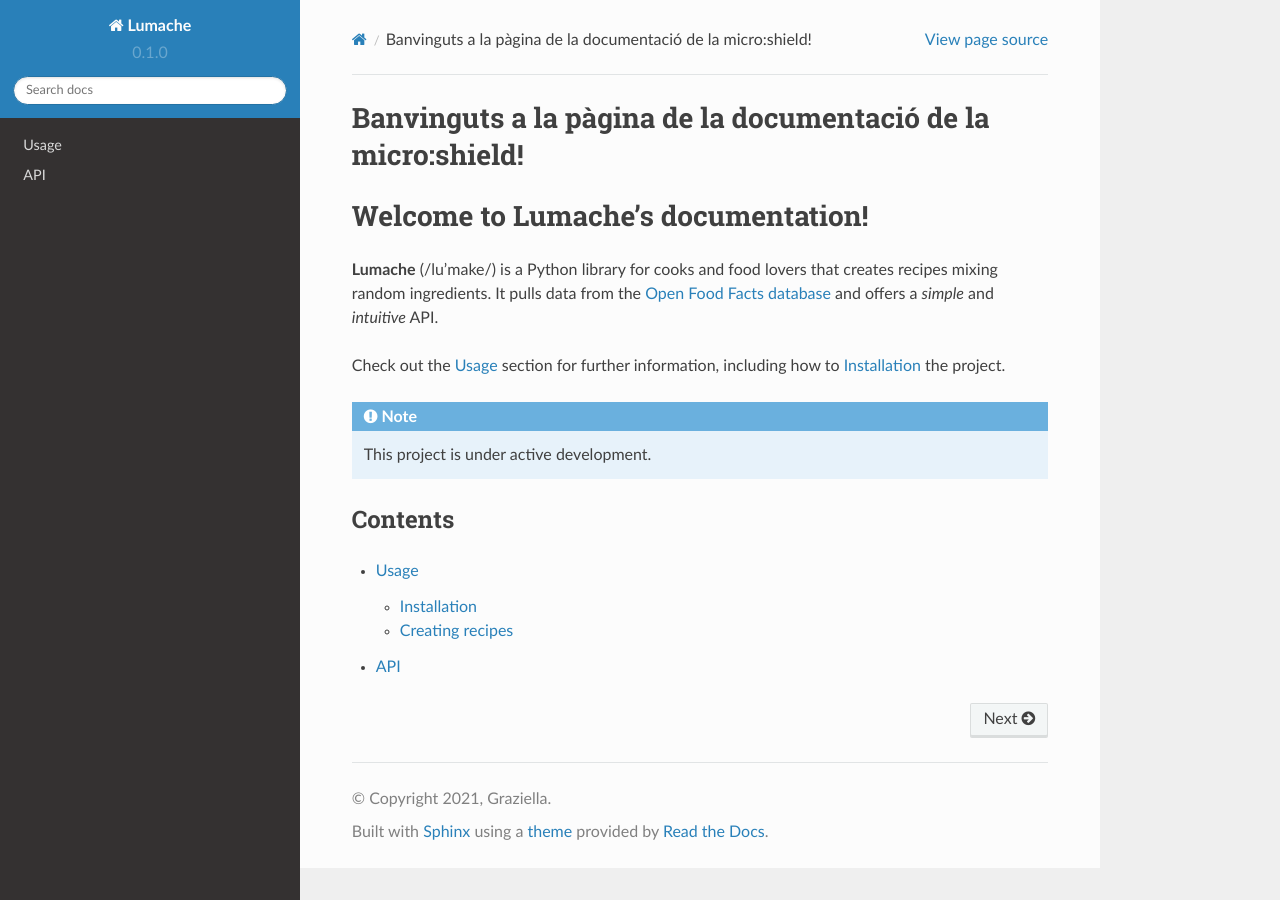
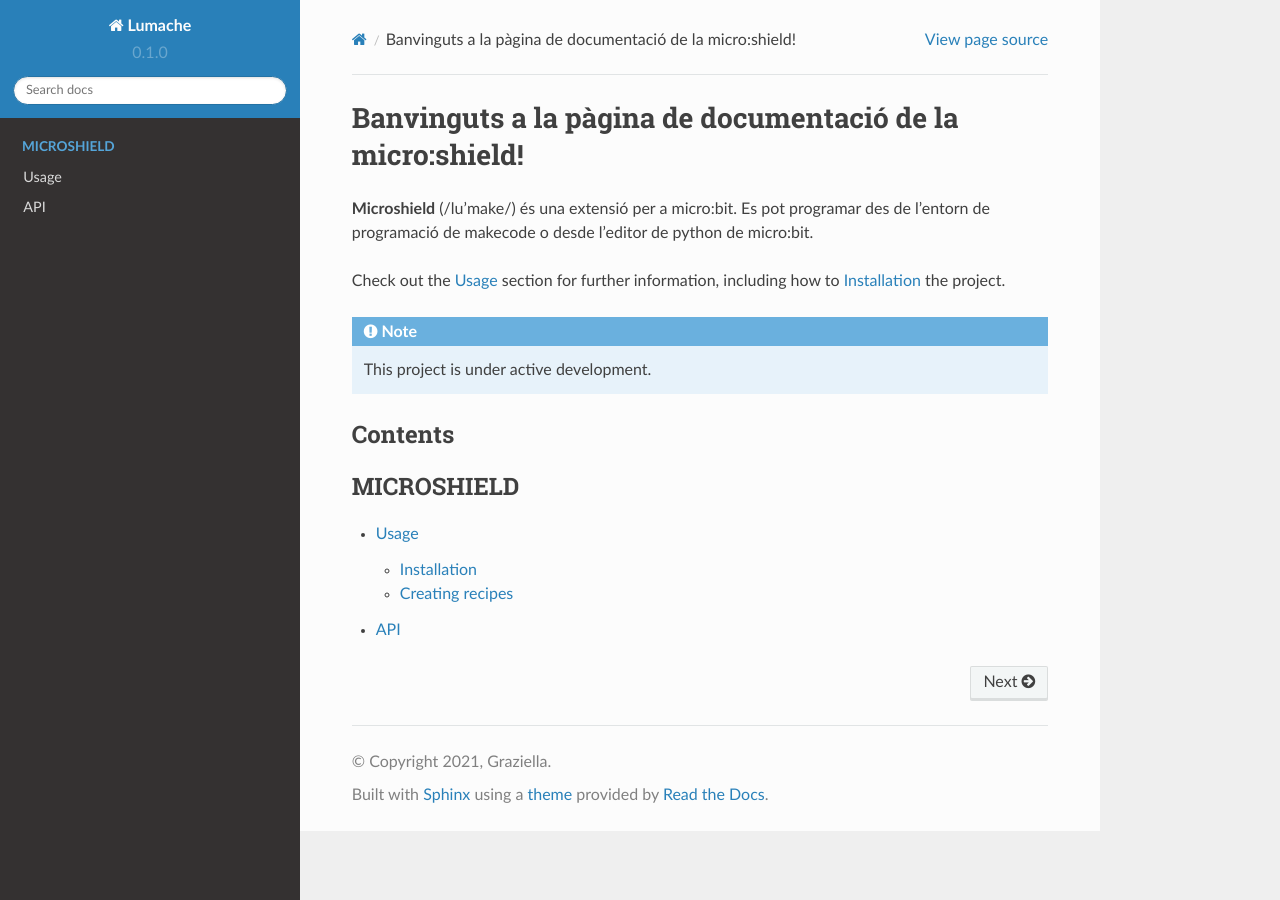
Before and after one commit to MakeAndLearn/micro-shield, a Sphinx documentation site: the page built from docs/source/index.rst, in a window 1280 px wide. Built offline with Sphinx 7.4.7 and the Read the Docs theme 2.0.0, drawn with Linux system fonts in a browser that asks for light colours.

Commit message:
Update index.rst

```diff
--- a/docs/source/index.rst
+++ b/docs/source/index.rst
@@ -1,12 +1,7 @@
-Banvinguts a la pàgina de la documentació de la micro:shield!
-===================================
-Welcome to Lumache's documentation!
+Banvinguts a la pàgina de  documentació de la micro:shield!
 ===================================
 
-**Lumache** (/lu'make/) is a Python library for cooks and food lovers
-that creates recipes mixing random ingredients.
-It pulls data from the `Open Food Facts database <https://world.openfoodfacts.org/>`_
-and offers a *simple* and *intuitive* API.
+**Microshield** (/lu'make/) és una extensió per a micro:bit. Es pot programar des de l'entorn de programació de makecode o desde l'editor de python de micro:bit.
 
 Check out the :doc:`usage` section for further information, including
 how to :ref:`installation` the project.
@@ -19,6 +14,7 @@
 --------
 
 .. toctree::
+   :caption: MICROSHIELD
 
    usage
    api
```
